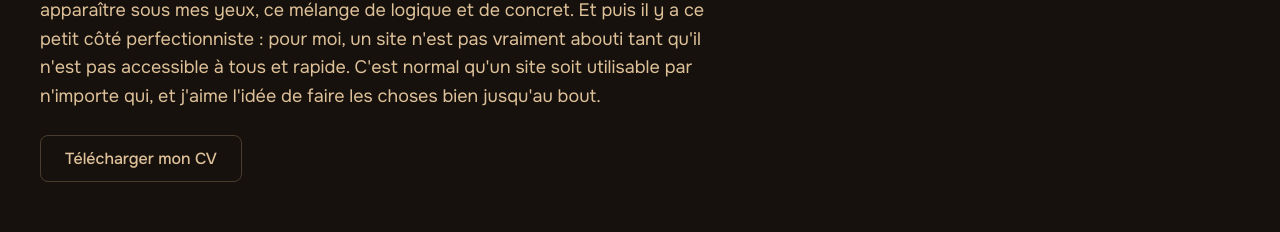
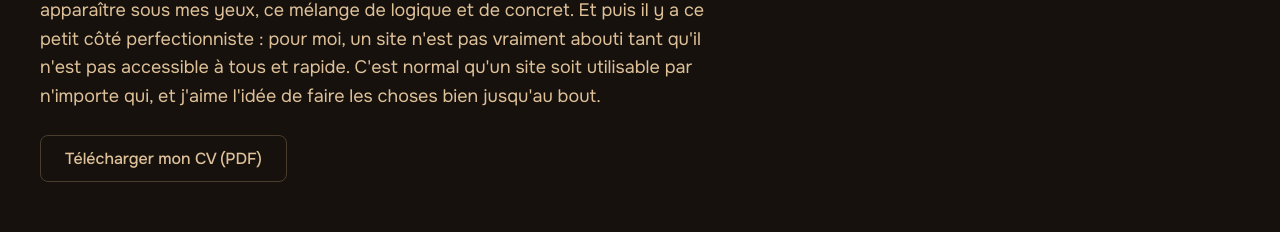
Before and after one commit to Floane/Portfolio, a React (Vite) app: page / in a window 1280 px wide. Shown: the part 974-1206 px from the top of the page. Built offline with nearby package versions, Linux system fonts and the light colour scheme; a web font is replaced by a local one.

Commit message:
feat: Ajout CV à jour, ajout lien dans projet Portfolio

```diff
--- a/src/data/projects.js
+++ b/src/data/projects.js
@@ -261,7 +261,7 @@ export const projects = [
     results:
       'Scores Lighthouse mesurés en production : Performance 100, Accessibilité 100, Bonnes pratiques 100, SEO 100, vérifiables en direct sur le site. Bibliothèque de composants réutilisables, routing React Router avec pages légales et 404 attrape-tout, métadonnées SEO par page (Open Graph, JSON-LD), formulaire de contact sans back-end (Formspree), déploiement continu sur Vercel.',
     improvements:
-      'Le filtre par type de projet reporté à une v2. La conformité AA est acquise. Un audit manuel au lecteur d\'écran compléterait les scores autormatiques. Prochaine étape : l\'extension full-stack prévue.',
+      'Plusieurs pistes sont prévues pour une v2 : un fichier llms.txt pour exposer proprement mon contenu aux IA et aux agents de recherche, un filtre par type de projet, et la possibilité d\'agrandir les aperçus et de les faire défiler comme un carrousel contrôlé au clavier (en vue agrandie). Enfin, ce portfolio est pensé pour durer : je l\'enrichirai de mes compétences, projets et CV au fil de ma prochaine formation en développement full-stack.',
     metrics: [
       { label: 'Performance', after: 100 },
       { label: 'Accessibilité', after: 100 },
@@ -271,7 +271,7 @@ export const projects = [
     links: [
       { label: 'Code source', url: 'https://github.com/Floane/Portfolio' },
       { label: 'Démo en ligne', url: 'https://floanevarathen.vercel.app/' },
-      { label: 'Kanban en ligne', url: '' },
+      { label: 'Kanban en ligne', url: 'https://midi-swoop-ee3.notion.site/55478595b53c49f0a431f6c44029e787?v=3bf77cf8180a81d3923b000c52d5c6e7' },
     ],
     cover: { src: '/projects/mon-portfolio/cover.webp', alt: 'Aperçu du portfolio' },
     images: [
--- a/src/sections/About/About.jsx
+++ b/src/sections/About/About.jsx
@@ -19,8 +19,8 @@ function About() {
                     C'est normal qu'un site soit utilisable par n'importe qui, et j'aime l'idée de faire les choses bien jusqu'au bout.
                 </p>
 
-                <a href="#" download>
-                    <Button variant="secondary">Télécharger mon CV</Button>
+                <a href="/public/cv-floane-varathen.pdf" download>
+                    <Button variant="secondary">Télécharger mon CV (PDF)</Button>
                 </a>
             </div>
         </section>
```
Also changed, not shown: 1 other file (tests, documents, lock files or other folders).
